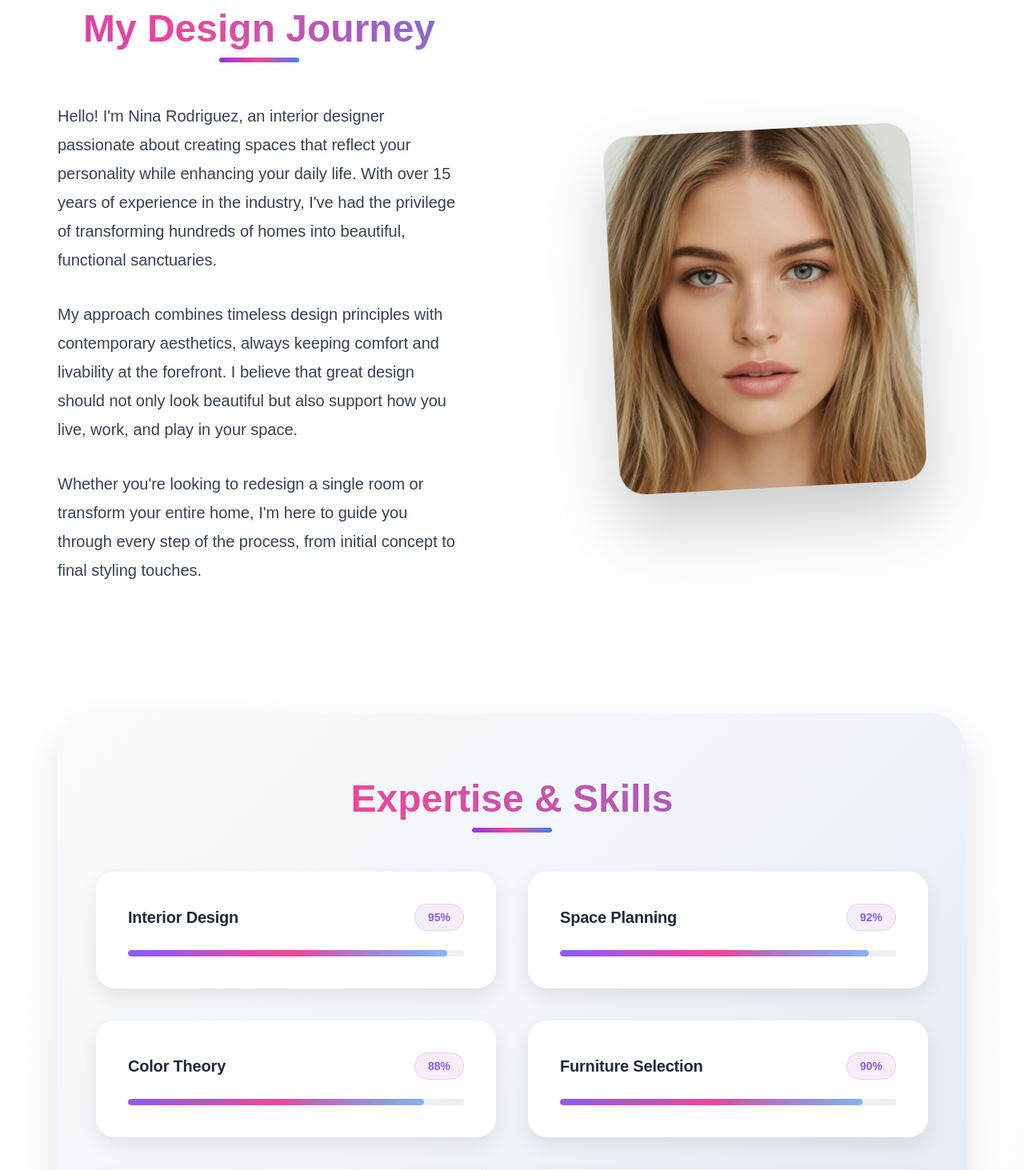
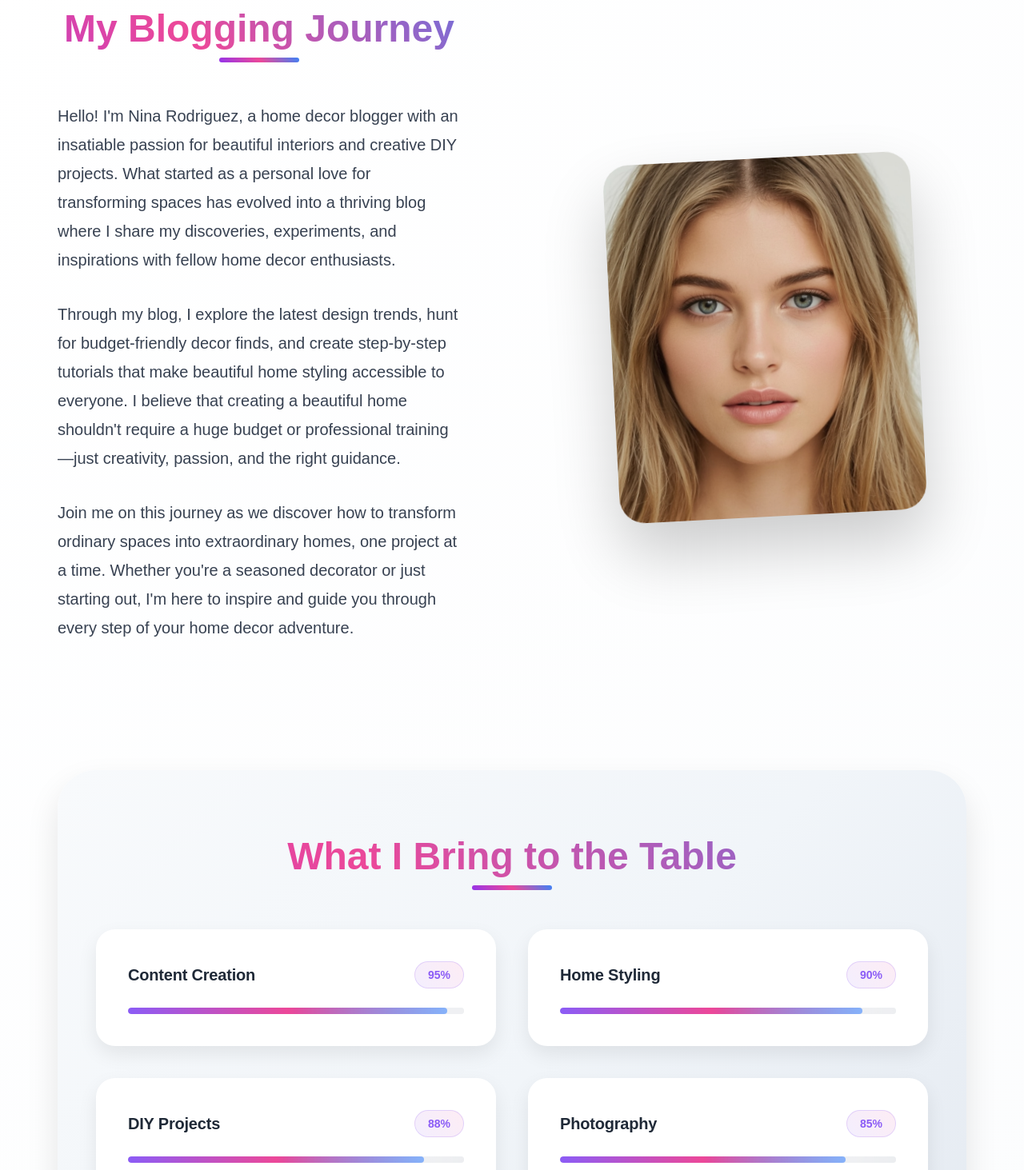
Before and after one commit to Ninahealthy/Nina, a Next.js app: page /About in a window 1280 px wide. Shown: the part 740-2203 px from the top of the page at 80% size. Built offline with nearby package versions, Linux system fonts and the light colour scheme.

Commit message:
090720250444

```diff
--- a/app/About/page.js
+++ b/app/About/page.js
@@ -34,67 +34,68 @@ const About = () => {
   }, []);
 
   const skills = [
-    { name: "Interior Design", level: 95 },
-    { name: "Space Planning", level: 92 },
-    { name: "Color Theory", level: 88 },
-    { name: "Furniture Selection", level: 90 },
-    { name: "Lighting Design", level: 85 },
-    { name: "Project Management", level: 93 },
+    { name: "Content Creation", level: 95 },
+    { name: "Home Styling", level: 90 },
+    { name: "DIY Projects", level: 88 },
+    { name: "Photography", level: 85 },
+    { name: "Trend Research", level: 92 },
+    { name: "Social Media", level: 90 },
   ];
 
   const achievements = [
-    { year: "2024", title: "Featured in House Beautiful Magazine" },
-    { year: "2023", title: "Interior Designer of the Year - Regional Award" },
-    { year: "2022", title: "Sustainable Design Excellence Award" },
-    { year: "2021", title: "Top 40 Under 40 Interior Designers" },
+    { year: "2024", title: "Reached 500K+ Monthly Blog Readers" },
+    { year: "2023", title: "Featured in Better Homes & Gardens" },
+    { year: "2022", title: "Top Home Decor Blogger Award" },
+    { year: "2021", title: "Launched Successful YouTube Channel" },
   ];
 
   const services = [
     {
-      title: "Full Home Design",
+      title: "Blog Content",
       description:
-        "Complete interior design services from concept to completion",
+        "In-depth articles on home decor trends, DIY projects, and styling tips",
+      icon: "📝",
+    },
+    {
+      title: "Home Tours",
+      description:
+        "Inspiring home tours featuring beautiful spaces and decor ideas",
       icon: "🏠",
     },
     {
-      title: "Room Makeovers",
-      description: "Transform individual spaces with focused design solutions",
+      title: "DIY Tutorials",
+      description:
+        "Step-by-step guides for creating beautiful home decor on a budget",
+      icon: "🔨",
+    },
+    {
+      title: "Product Reviews",
+      description: "Honest reviews of home decor products and furniture finds",
+      icon: "⭐",
+    },
+    {
+      title: "Styling Tips",
+      description: "Practical advice for decorating and organizing your home",
       icon: "✨",
     },
     {
-      title: "Color Consultation",
-      description: "Expert color palette selection and coordination",
-      icon: "🎨",
-    },
-    {
-      title: "Virtual Design",
-      description:
-        "Remote design services with detailed plans and 3D renderings",
-      icon: "💻",
-    },
-    {
-      title: "Styling & Staging",
-      description: "Professional styling for photoshoots and home staging",
-      icon: "📸",
-    },
-    {
-      title: "Design Workshops",
-      description: "Educational workshops and design consultations",
-      icon: "🎓",
+      title: "Seasonal Decor",
+      description: "Ideas for decorating your home throughout the year",
+      icon: "🌸",
     },
   ];
 
   return (
     <>
       <Head>
-        <title>About Nina - Interior Design Expert | Interior Design Pro</title>
+        <title>About Nina - Home Decor & Interior Design Blogger</title>
         <meta
           name="description"
-          content="Meet Nina, an award-winning interior designer with 15+ years of experience creating beautiful, functional spaces. Discover her story, expertise, and design philosophy."
+          content="Meet Nina, a passionate home decor blogger sharing interior design inspiration, DIY projects, and styling tips to help you create your dream home."
         />
         <meta
           name="keywords"
-          content="Nina Rodriguez, interior designer, home decor expert, design consultation, interior design services"
+          content="Nina Rodriguez, home decor blogger, interior design blog, DIY home projects, home styling tips, decor inspiration"
         />
         <meta name="author" content="Nina" />
         <meta name="robots" content="index, follow" />
@@ -103,11 +104,11 @@ const About = () => {
         {/* Open Graph */}
         <meta
           property="og:title"
-          content="About Nina - Interior Design Expert"
+          content="About Nina - Home Decor & Interior Design Blogger"
         />
         <meta
           property="og:description"
-          content="Meet Nina, an award-winning interior designer with 15+ years of experience creating beautiful, functional spaces."
+          content="Meet Nina, a passionate home decor blogger sharing interior design inspiration, DIY projects, and styling tips."
         />
         <meta property="og:image" content="/nina-about-hero.jpg" />
         <meta property="og:url" content="https://yoursite.com/about" />
@@ -117,11 +118,11 @@ const About = () => {
         <meta name="twitter:card" content="summary_large_image" />
         <meta
           name="twitter:title"
-          content="About Nina - Interior Design Expert"
+          content="About Nina - Home Decor & Interior Design Blogger"
         />
         <meta
           name="twitter:description"
-          content="Meet Nina, an award-winning interior designer with 15+ years of experience creating beautiful, functional spaces."
+          content="Meet Nina, a passionate home decor blogger sharing interior design inspiration, DIY projects, and styling tips."
         />
         <meta name="twitter:image" content="/nina-about-hero.jpg" />
 
@@ -133,26 +134,27 @@ const About = () => {
               "@context": "https://schema.org",
               "@type": "Person",
               name: "Nina Rodriguez",
-              jobTitle: "Interior Designer",
+              jobTitle: "Home Decor Blogger",
               description:
-                "Interior Design Expert with 15+ years of experience in modern home transformations",
+                "Home decor and interior design blogger passionate about helping others create beautiful, functional spaces",
               image: "/nina.jpg",
               sameAs: [
-                "https://twitter.com/ninadesigns",
-                "https://instagram.com/nina_interior_design",
-                "https://linkedin.com/in/nina-rodriguez-interior-design",
+                "https://twitter.com/ninahomedecor",
+                "https://instagram.com/nina_home_blog",
+                "https://pinterest.com/nina_home_decor",
+                "https://youtube.com/nina_home_styling",
               ],
               knowsAbout: [
+                "Home Decor",
                 "Interior Design",
-                "Space Planning",
-                "Color Theory",
-                "Furniture Selection",
-                "Home Decor",
-                "Lighting Design",
+                "DIY Projects",
+                "Home Styling",
+                "Budget Decorating",
+                "Content Creation",
               ],
               worksFor: {
                 "@type": "Organization",
-                name: "Interior Design Pro",
+                name: "Nina's Home Blog",
               },
             }),
           }}
@@ -209,8 +211,8 @@ const About = () => {
               <span className={styles.titleGradient}>About Nina</span>
             </h1>
             <p className={styles.heroSubtitle}>
-              Transforming spaces into beautiful, functional homes for over 15
-              years
+              Home decor blogger sharing design inspiration, DIY projects, and
+              styling tips to help you create your dream home
             </p>
           </div>
         </section>
@@ -222,26 +224,29 @@ const About = () => {
             <section className={styles.introSection}>
               <div className={styles.introGrid}>
                 <div className={styles.introText}>
-                  <h2 className={styles.sectionTitle}>My Design Journey</h2>
+                  <h2 className={styles.sectionTitle}>My Blogging Journey</h2>
                   <p className={styles.introDescription}>
-                    Hello! I'm Nina Rodriguez, an interior designer passionate
-                    about creating spaces that reflect your personality while
-                    enhancing your daily life. With over 15 years of experience
-                    in the industry, I've had the privilege of transforming
-                    hundreds of homes into beautiful, functional sanctuaries.
+                    Hello! I'm Nina Rodriguez, a home decor blogger with an
+                    insatiable passion for beautiful interiors and creative DIY
+                    projects. What started as a personal love for transforming
+                    spaces has evolved into a thriving blog where I share my
+                    discoveries, experiments, and inspirations with fellow home
+                    decor enthusiasts.
                   </p>
                   <p className={styles.introDescription}>
-                    My approach combines timeless design principles with
-                    contemporary aesthetics, always keeping comfort and
-                    livability at the forefront. I believe that great design
-                    should not only look beautiful but also support how you
-                    live, work, and play in your space.
+                    Through my blog, I explore the latest design trends, hunt
+                    for budget-friendly decor finds, and create step-by-step
+                    tutorials that make beautiful home styling accessible to
+                    everyone. I believe that creating a beautiful home shouldn't
+                    require a huge budget or professional training—just
+                    creativity, passion, and the right guidance.
                   </p>
                   <p className={styles.introDescription}>
-                    Whether you're looking to redesign a single room or
-                    transform your entire home, I'm here to guide you through
-                    every step of the process, from initial concept to final
-                    styling touches.
+                    Join me on this journey as we discover how to transform
+                    ordinary spaces into extraordinary homes, one project at a
+                    time. Whether you're a seasoned decorator or just starting
+                    out, I'm here to inspire and guide you through every step of
+                    your home decor adventure.
                   </p>
                 </div>
                 <div className={styles.introImage}>
@@ -250,7 +255,7 @@ const About = () => {
                       src="/nina.jpg"
                       width={384}
                       height={448}
-                      alt="Nina"
+                      alt="Nina Rodriguez - Home Decor Blogger"
                       className={styles.profileImage}
                       loading="eager"
                     />
@@ -262,7 +267,7 @@ const About = () => {
 
             {/* Skills Section */}
             <section className={styles.skillsSection}>
-              <h2 className={styles.sectionTitle}>Expertise & Skills</h2>
+              <h2 className={styles.sectionTitle}>What I Bring to the Table</h2>
               <div className={styles.skillsGrid}>
                 {skills.map((skill, index) => (
                   <div key={index} className={styles.skillCard}>
@@ -286,7 +291,7 @@ const About = () => {
 
             {/* Services Section */}
             <section className={styles.servicesSection}>
-              <h2 className={styles.sectionTitle}>What I Offer</h2>
+              <h2 className={styles.sectionTitle}>What You'll Find Here</h2>
               <div className={styles.servicesGrid}>
                 {services.map((service, index) => (
                   <div key={index} className={styles.serviceCard}>
@@ -302,7 +307,7 @@ const About = () => {
 
             {/* Achievements Section */}
             <section className={styles.achievementsSection}>
-              <h2 className={styles.sectionTitle}>Awards & Recognition</h2>
+              <h2 className={styles.sectionTitle}>Blog Milestones</h2>
               <div className={styles.achievementsGrid}>
                 {achievements.map((achievement, index) => (
                   <div key={index} className={styles.achievementCard}>
@@ -319,29 +324,30 @@ const About = () => {
 
             {/* Philosophy Section */}
             <section className={styles.philosophySection}>
-              <h2 className={styles.sectionTitle}>Design Philosophy</h2>
+              <h2 className={styles.sectionTitle}>My Design Philosophy</h2>
               <div className={styles.philosophyContent}>
                 <div className={styles.philosophyQuote}>
                   <blockquote>
-                    "Great design is not just about aesthetics—it's about
-                    creating spaces that enhance your life, reflect your
-                    personality, and bring you joy every single day."
+                    "Home is where your story begins. Through thoughtful decor
+                    and personal touches, we can create spaces that not only
+                    look beautiful but truly feel like home."
                   </blockquote>
                 </div>
                 <div className={styles.philosophyText}>
                   <p>
-                    I believe that every space has the potential to be
-                    extraordinary. My design philosophy centers on the idea that
-                    your home should be a reflection of who you are—a place
-                    where you feel most comfortable, inspired, and at peace.
+                    I believe that great home decor doesn't have to be expensive
+                    or complicated. Some of the most beautiful spaces are
+                    created with creativity, resourcefulness, and a keen eye for
+                    what makes a house feel like home. Through my blog, I want
+                    to show you that amazing design is within everyone's reach.
                   </p>
                   <p>
-                    I approach each project with a deep understanding of my
-                    clients' lifestyle, preferences, and dreams. By combining
-                    this insight with my expertise in color, texture, lighting,
-                    and space planning, I create homes that are not only
-                    beautiful but also perfectly suited to the people who live
-                    in them.
+                    My approach combines practical advice with creative
+                    inspiration. I love discovering affordable alternatives to
+                    high-end pieces, sharing DIY projects that anyone can
+                    tackle, and exploring how small changes can make a huge
+                    impact in your space. Let's create homes that tell your
+                    unique story!
                   </p>
                 </div>
               </div>
@@ -351,15 +357,16 @@ const About = () => {
             <section className={styles.ctaSection}>
               <div className={styles.ctaContent}>
                 <h2 className={styles.ctaTitle}>
-                  Ready to Transform Your Space?
+                  Let's Create Beautiful Spaces Together
                 </h2>
                 <p className={styles.ctaDescription}>
-                  Let's work together to create the home of your dreams. Whether
-                  you're starting from scratch or looking to refresh your
-                  current space, I'm here to help bring your vision to life.
+                  Ready to transform your home? Follow along for weekly
+                  inspiration, DIY tutorials, and all the tips you need to
+                  create a space you love. Join our community of home decor
+                  enthusiasts!
                 </p>
                 <div className={styles.ctaButtons}>
-                  <button className={styles.ctaButton}>Get Started</button>
+                  <button className={styles.ctaButton}>Follow My Blog</button>
                 </div>
               </div>
             </section>
```
